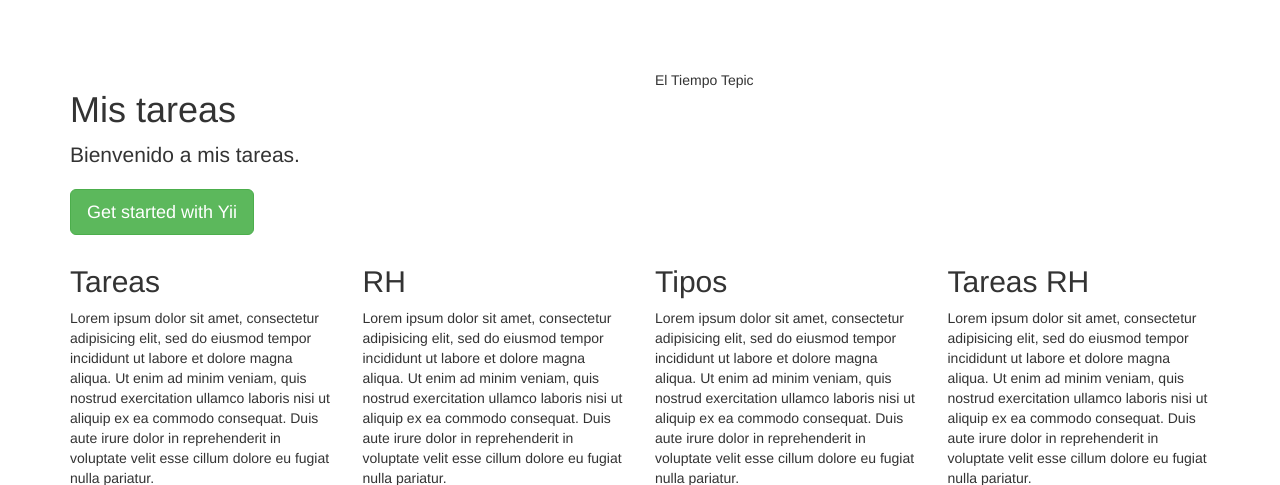
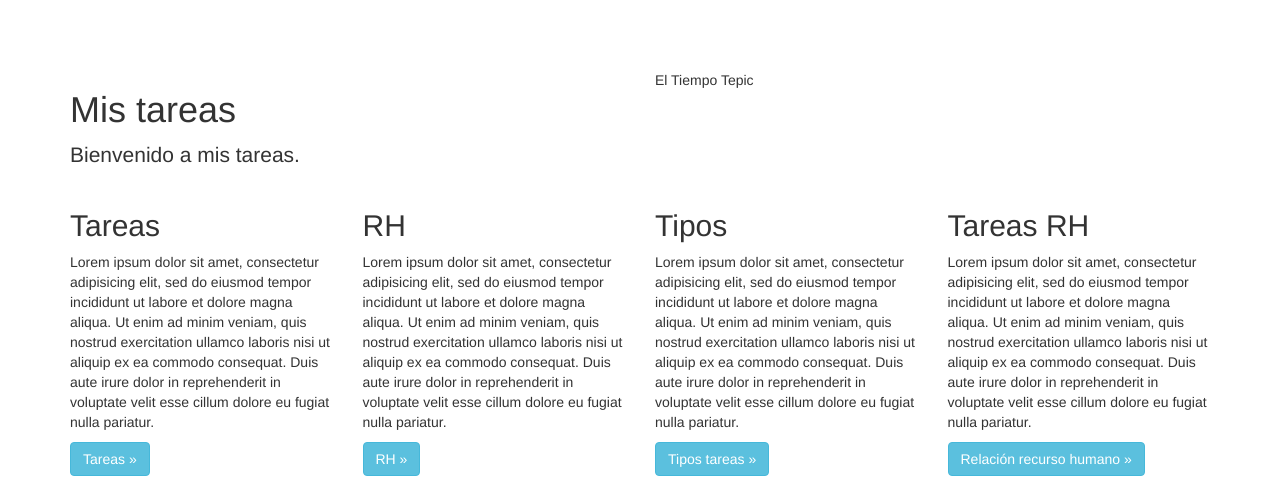
Before and after one commit to celestegarcia/Aplicaciondetareas, a Yii app: template views/site/index.php in a window 1280 px wide. Shown: the top 485 px of the page. Run offline with PHP 8.4 and a stand-in for Yii, Linux system fonts and the light colour scheme; the template is opened without the code that fills it, so the values that code supplies are empty; some libraries are stand-ins or nearby versions.

Commit message:
version7

```diff
--- a/views/site/index.php
+++ b/views/site/index.php
@@ -1,6 +1,7 @@
 <?php
 
 /* @var $this yii\web\View */
+/*pruebas */
 
 $this->title = 'Proyecto Web';
 ?>
@@ -10,8 +11,6 @@ $this->title = 'Proyecto Web';
         <h1>Mis tareas</h1>
 
         <p class="lead">Bienvenido a mis tareas.</p>
-
-        <p><a class="btn btn-lg btn-success" href="http://www.yiiframework.com">Get started with Yii</a></p>
     </div>
     <div class="col-lg-6">
         <div id="cont_bb4548a43f3fece48b56538b5f8430f0"><span id="h_bb4548a43f3fece48b56538b5f8430f0">El Tiempo Tepic</span><script type="text/javascript" async src="http://www.meteored.mx/wid_loader/bb4548a43f3fece48b56538b5f8430f0"></script></div>
```
